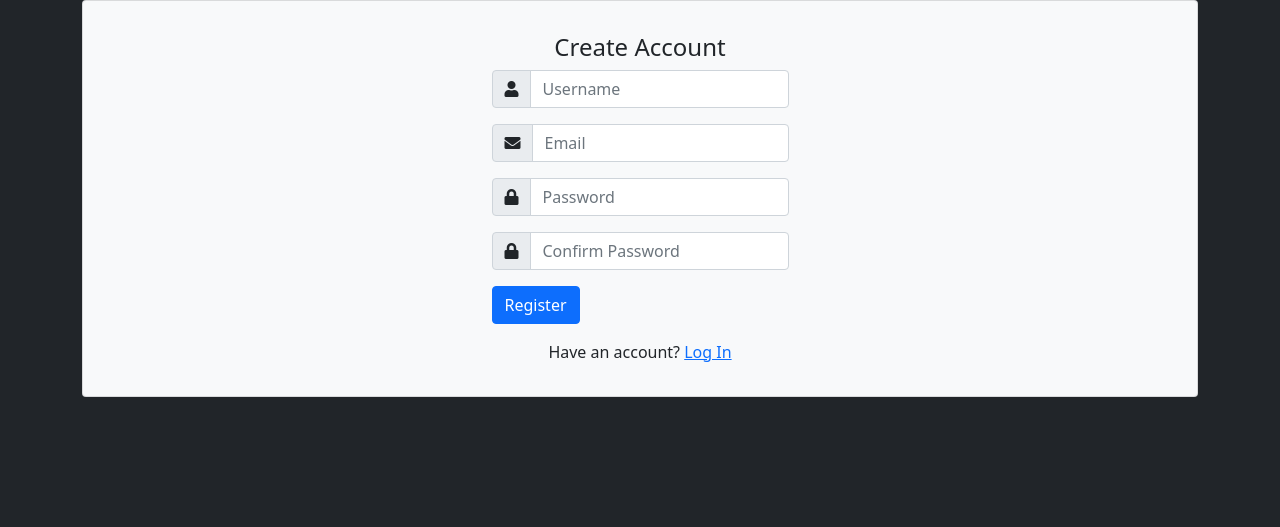
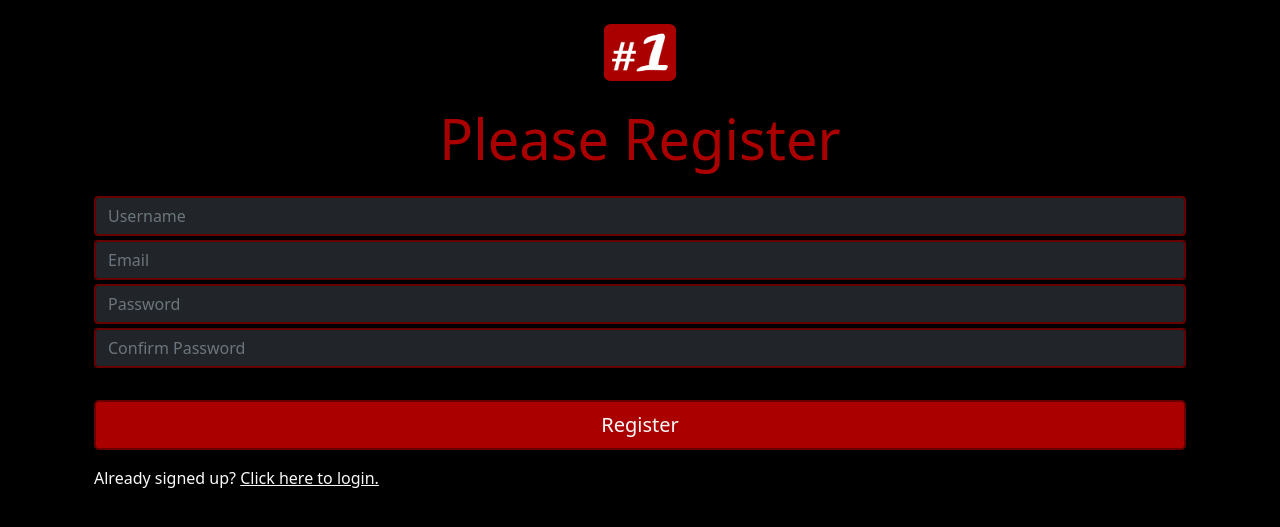
Before and after one commit to waterBottleHolster/thirty_login_pages, a Flask app: page /auth/register in a window 1280 px wide. Shown: the top 527 px of the page. Run offline with Flask 2, Linux system fonts and the light colour scheme; some libraries are stand-ins or nearby versions.

Commit message:
completed the first registration/login page (red and black style)

```diff
--- a/app/templates/auth/register1.html
+++ b/app/templates/auth/register1.html
@@ -1,43 +1,75 @@
 {% extends "base.html" %}
 
-{% block title %}Registration{% endblock %}
-{% block navbar %}{% endblock %}
+{% block head %}
+  <link rel="stylesheet" href="https://use.fontawesome.com/releases/v5.0.8/css/all.css">
+  <!-- Links to the site's favicon -->
+  <link rel="shortcut icon" href="{{ url_for('static', filename='images/favicon_1/favicon.ico') }}" type="image/x-icon">
+  <link rel="icon" href="{{ url_for('static', filename='images/favicon_1/favicon.ico') }}" type="image/x-icon">
+
+  <style>
+    body {
+      background-color: #000;
+    }
+    h1 {
+      color: #a00;
+    }
+
+    input[type=text] {
+      -webkit-transition: border .35s ease-in-out;
+      transition: border .35s ease-in-out;
+      border: solid 2px #600;
+    }
+    input[type=text]:focus {
+      border: solid 3px #a00;
+    }
+
+    input[type=password] {
+      -webkit-transition: border .35s ease-in-out;
+      transition: border .35s ease-in-out;
+      border: solid 2px #600;
+    }
+    input[type=password]:focus {
+      border: solid 3px #a00;
+    }
+
+    input[type=submit] {
+      -webkit-transition: border .35s ease-in-out;
+      transition: border .35s ease-in-out;
+      border: solid 2px #600;
+      background-color: #a00;
+    }
+    input[type=submit]:focus {
+      border: solid 3px #a00;
+      background-color: #600;
+    }
+  </style>
+
+  <title>
+    {% block title %}Registration{% endblock %}
+  </title>
+
+{% endblock %}
+
 {% block page_content %}
-<div class="card bg-light">
-  <article class="card-body mx-auto" style="max-width: 400px;">
-    <h4 class="card-title mt-3 text-center">Create Account</h4>
 
-    <form method="POST" action="{{ url_for('auth.register') }}">
+<div class="container">
+  <form method="POST" action="{{ url_for('auth.register') }}">
     {{ form.csrf_token }}
-    <div class="form-group input-group">
-      <div class="input-group-prepend">
-          <span class="input-group-text"> <i class="fa fa-user"></i> </span>
-       </div>
-          {{ form.username(class="form-control", placeholder="Username") }}
-      </div> <!-- form-group// -->
-      <div class="form-group input-group">
-        <div class="input-group-prepend">
-          <span class="input-group-text"> <i class="fa fa-envelope"></i> </span>
-       </div>
-          {{ form.email(class="form-control", placeholder="Email") }}
-      </div> <!-- form-group// -->
-      <div class="form-group input-group">
-        <div class="input-group-prepend">
-          <span class="input-group-text"> <i class="fa fa-lock"></i> </span>
-      </div>
-          {{ form.password(class="form-control", placeholder="Password") }}
-      </div> <!-- form-group// -->
-      <div class="form-group input-group">
-        <div class="input-group-prepend">
-          <span class="input-group-text"> <i class="fa fa-lock"></i> </span>
-      </div>
-          {{ form.password2(class="form-control", placeholder="Confirm Password") }}
-      </div> <!-- form-group// -->
-      <div class="form-group">
-          {{ form.submit(class="btn btn-primary dark-h4")}}
-      </div> <!-- form-group// -->
-      <p class="text-center">Have an account? <a href="{{ url_for('auth.login')}}">Log In</a> </p>
+    <img style="display: block; margin: auto;" class="my-4" src="{{url_for('static', filename='images/favicon_1/apple-touch-icon.png')}}" alt="" width="72" height="57">
+    <h1 class="display-4 text-center my-4">Please Register</h1>
+    {{ form.username(class="form-control bg-dark text-light my-1", placeholder="Username") }}
+    {{ form.email(class="form-control bg-dark text-light my-1", placeholder="Email") }}
+    {{ form.password(class="form-control bg-dark text-light my-1", placeholder="Password") }}
+    {{ form.password2(class="form-control bg-dark text-light mt-1 mb-3", placeholder="Confirm Password") }}
+    {{ form.submit(class="text-light w-100 btn btn-lg my-3") }}
   </form>
-  </article>
-  </div> <!-- card.// -->
+
+  <p class="text-light">
+    Already signed up?
+    <a class="text-light" href="{{ url_for('auth.login') }}">
+      Click here to login.
+    </a>
+  </p>
+</div>
+
 {% endblock %}
--- a/app/templates/base.html
+++ b/app/templates/base.html
@@ -9,19 +9,15 @@
     <!-- Bootstrap CSS -->
     <link href="https://cdn.jsdelivr.net/npm/bootstrap@5.0.0-beta1/dist/css/bootstrap.min.css" rel="stylesheet" integrity="sha384-giJF6kkoqNQ00vy+HMDP7azOuL0xtbfIcaT9wjKHr8RbDVddVHyTfAAsrekwKmP1" crossorigin="anonymous">
 
-    <!-- Links to the site's favicon -->
-    <link rel="shortcut icon" href="{{ url_for('static', filename='favicon/favicon.ico') }}" type="image/x-icon">
-    <link rel="icon" href="{{ url_for('static', filename='favicon/favicon.ico') }}" type="image/x-icon">
-
 	<!-- Link to my CSS Style Sheet -->
 	{% block head %}
-	<link rel="stylesheet" href="{{ url_for('static', filename='css/styles.css', _external=True) }}">
-	<link rel="stylesheet" href="https://use.fontawesome.com/releases/v5.0.8/css/all.css">
+
+  <link rel="stylesheet" href="https://use.fontawesome.com/releases/v5.0.8/css/all.css">
 	{% endblock %}
 
 	<title>Desktop PC Work: {% block title %}{% endblock %}</title>
   </head>
-  <body class="bg-dark">
+  <body>
 
 		<div class="container">
 			{% for message in get_flashed_messages() %}
```
Also changed, not shown: app/templates/404.html (added, +9 -0 lines), app/templates/405.html (added, +9 -0 lines), app/templates/500.html (added, +9 -0 lines), app/templates/auth/login1.html (+57 -17 lines).
